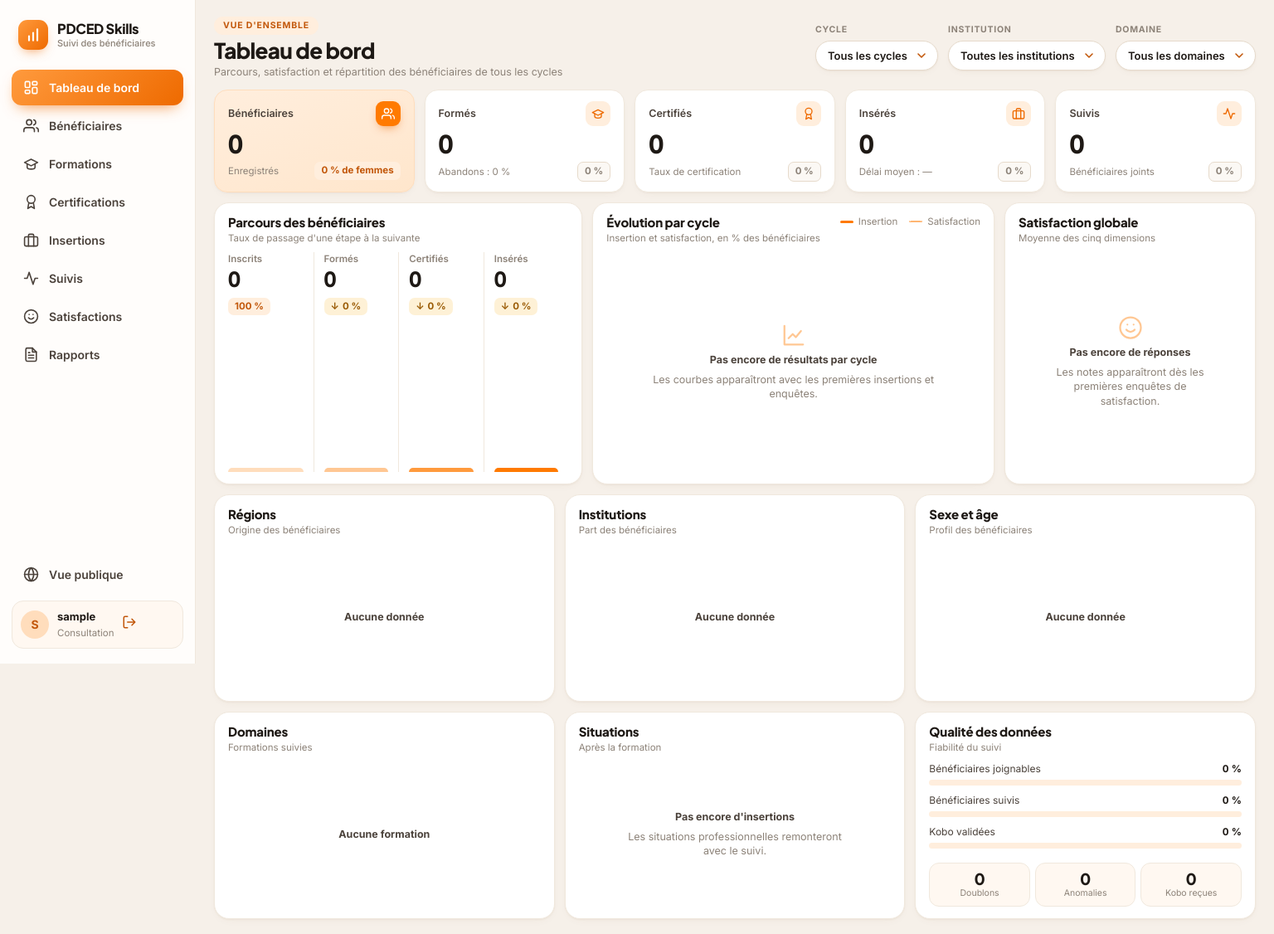
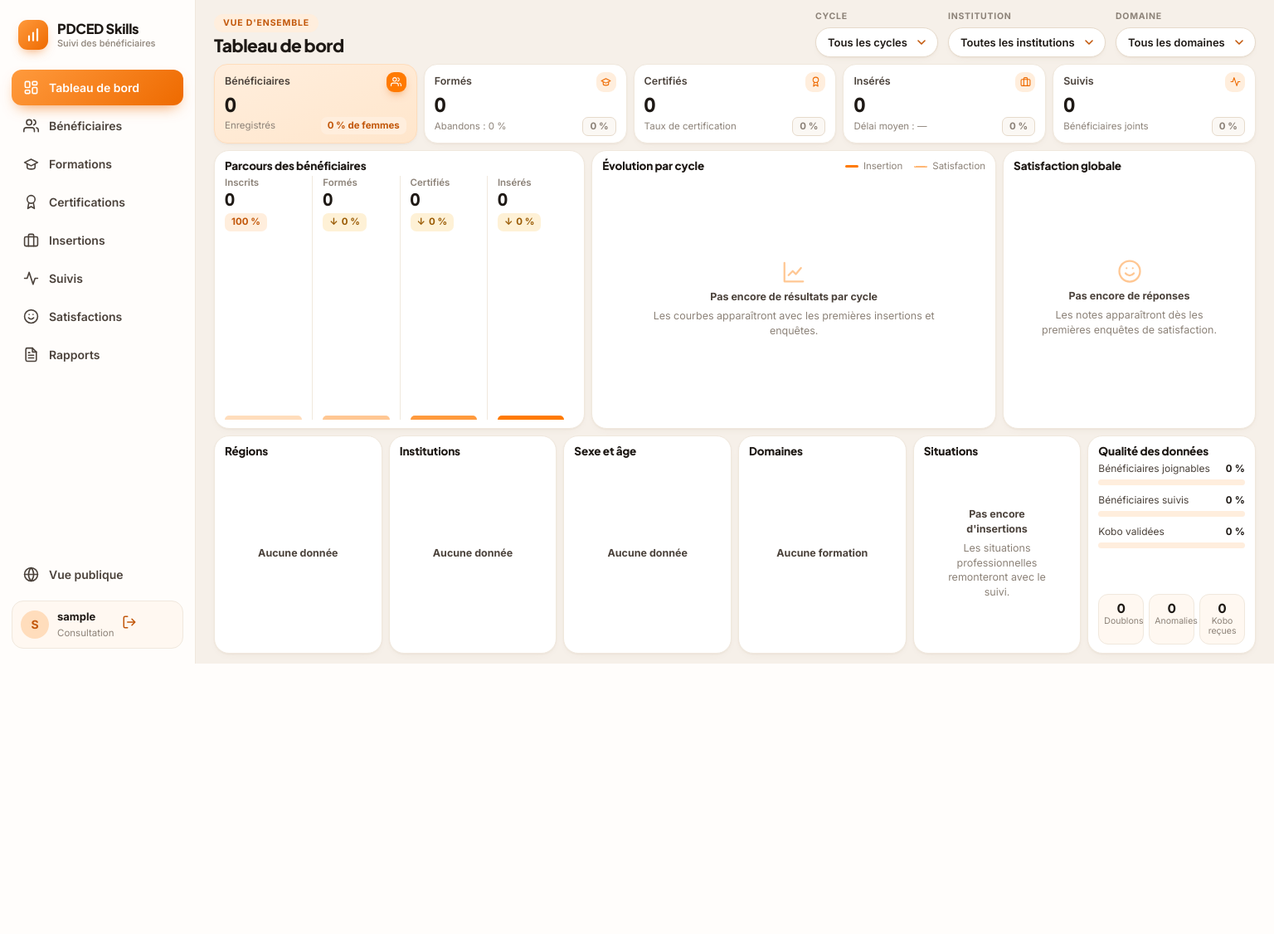
Before and after one commit to Keno7-Mbappe/Suive-terrain, a Django app: page /dashboard/ in a window 1536 px wide. Shown: the whole page at 83% size. After the commit the page ends 800 px from the top, so only its background shows below. Run offline with Django 5.2, Linux system fonts and the light colour scheme; the visitor is signed in with stand-in values (Sample User, id 1); data that the repository does not hold is empty.

Commit message:
Le tableau de bord tient a nouveau sur un seul ecran (1366x768 inclus)
Le mode "tout sur un ecran" se repliait en page defilante des que la hauteur
descendait sous 800px, ce qui touche la plupart des portables courants
(1366x768). Ajoute un palier resserre entre 660 et 820px de hauteur : titres,
cartes et graphiques plus compacts (paddings, polices, sous-titres masques)
sans repasser en page qui defile.

Le seuil de repli complet (page qui defile) descend de 800 a 660px de
hauteur, pour ne concerner que les ecrans vraiment trop petits.

Co-Authored-By: Claude Sonnet 5 <noreply@anthropic.com>

```diff
--- a/static/css/dashboard.css
+++ b/static/css/dashboard.css
@@ -452,13 +452,43 @@ a { color: inherit; }
     .kpi-value { font-size: 26px; }
     .step-value { font-size: 22px; }
 }
-@media (max-width: 1280px), (max-height: 800px) {
+@media (max-width: 1280px), (max-height: 660px) {
     .vue-ecran .app, .vue-ecran .app-main { height: auto; overflow: visible; }
     .vue-ecran .page { height: auto; }
     .dash { grid-template-rows: auto; }
     .row-b, .row-c { min-height: 340px; }
     .row-c { grid-template-columns: repeat(3, minmax(0, 1fr)); }
     .row-c .card { min-height: 250px; }
+}
+/* Écrans bas mais larges (portables 1366x768 et proches) : le tableau de bord tient
+   sur un seul écran encore un peu resserré, sans passer par le mode "page qui défile"
+   ci-dessus, réservé aux écrans vraiment petits. */
+@media (min-width: 1281px) and (max-height: 820px) {
+    .vue-ecran .page { padding-top: 12px; padding-bottom: 12px; }
+    .dash { gap: 8px; }
+    .dash-head h1 { font-size: 21px; }
+    .dash-head p { display: none; }
+    .kpis { gap: 8px; }
+    .kpi { padding: 9px 12px 8px; }
+    .kpi-value { font-size: 23px; margin-top: 3px; }
+    .kpi-icon { width: 24px; height: 24px; }
+    .kpi-icon svg { width: 13px; height: 13px; }
+    .kpi-bottom { margin-top: 4px; }
+    .row-b, .row-c { gap: 8px; }
+    .card { padding: 10px 12px 10px; }
+    .card-head { margin-bottom: 4px; }
+    .card-title { font-size: 13.5px; }
+    .card-sub { display: none; }
+    .steps { min-height: 0; }
+    .step-value { font-size: 20px; margin: 0 0 2px; }
+    .gauge { max-height: 120px; }
+    .gauge-centre strong { font-size: 24px; }
+    .notes { gap: 2px; }
+    .duo { margin: 5px 0 4px; }
+    .duo > div { padding: 4px 8px; }
+    .barres { gap: 3px; }
+    .age-zone { min-height: 18px; }
+    .mini-stats strong { font-size: 15px; }
 }
 /* (tablette et téléphone : voir la section « Adaptation aux écrans » en fin de fichier) */
 
```
